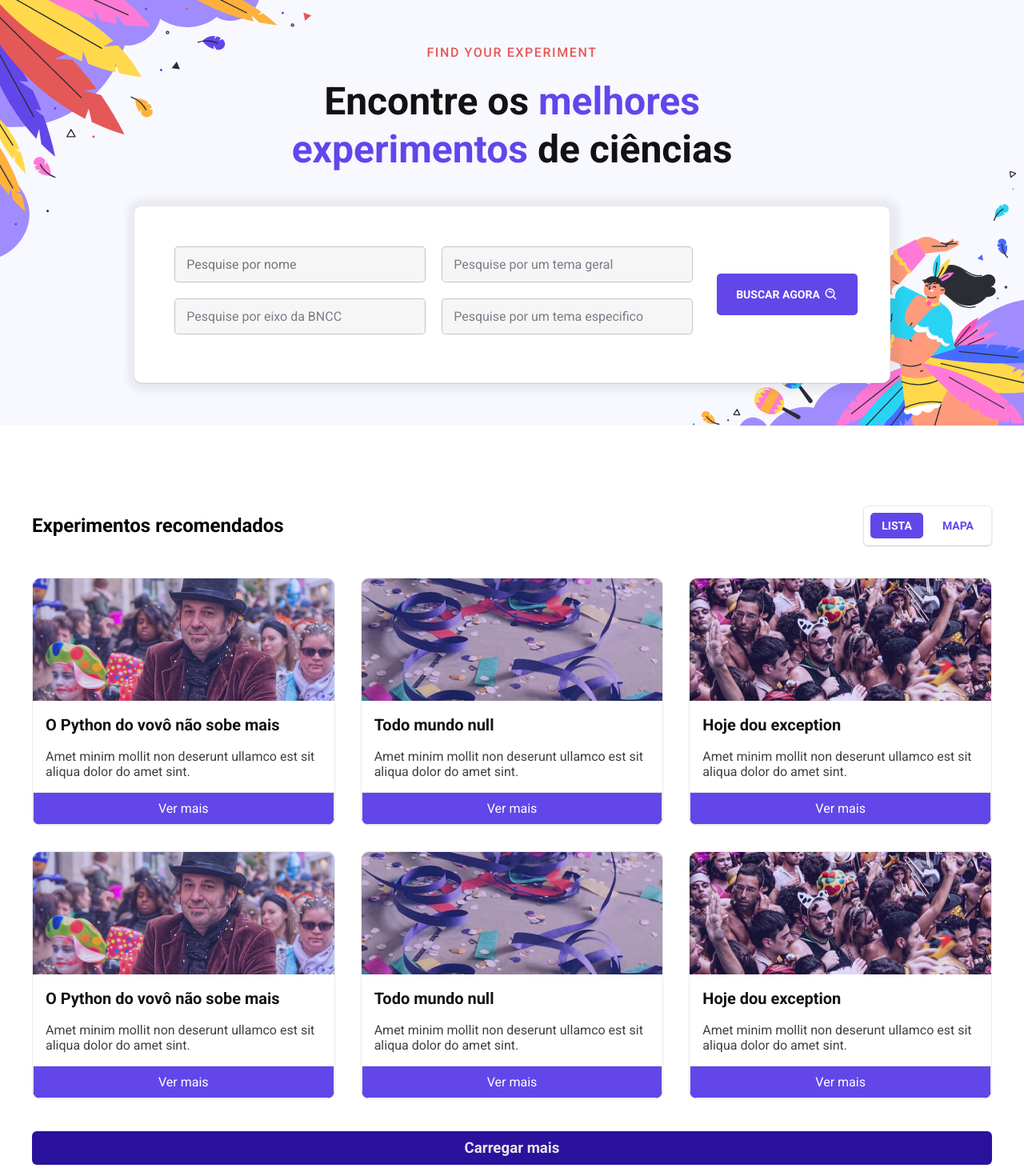
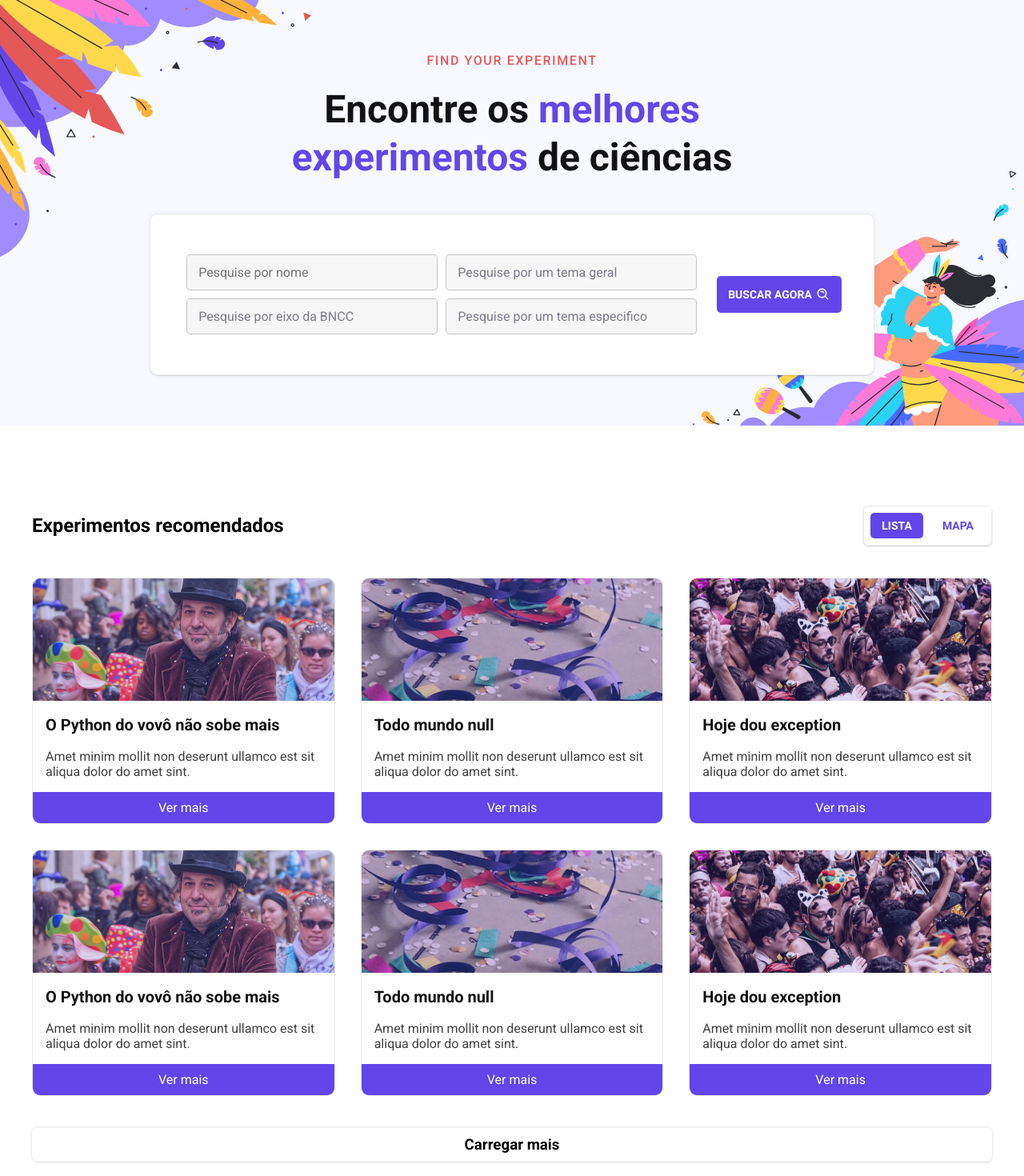
Before and after one commit to felptest/testing, a Next.js app: page / in a window 1280 px wide. Shown: the top 1470 px of the page at 80% size. Built offline with nearby package versions, Linux system fonts and the light colour scheme.

Commit message:
update home page

```diff
--- a/src/app/page.module.css
+++ b/src/app/page.module.css
@@ -22,7 +22,7 @@
   text-transform: uppercase;
   cursor: pointer;
 
-  padding: 1.4rem 2.4rem;
+  padding: 1.1rem 1.4rem;;
   border-radius: 0.5rem;
 
   background: #6246ea;
@@ -184,15 +184,14 @@
   background: #ffffff;
   border: 0.1rem solid #eaeaea;
   border-radius: 1rem;
-
-  box-shadow: rgb(0 0 0 / 6%) 2px 1px 10px 10px, rgb(0 0 0 / 10%) 0px 1px 0px 0px;
-}
+  box-shadow: rgb(0 0 0 / 6%) 0px 0px 10px 0px, rgb(0 0 0 / 10%) 0px 1px 0px 0px;
+/*   box-shadow: rgb(0 0 0 / 6%) 2px 1px 10px 10px, rgb(0 0 0 / 10%) 0px 1px 0px 0px;
+ */}
 
 .search-field {
   display: flex;
   align-items: center;
-  margin: 1rem;
-  margin-bottom: 2rem;
+  margin: 1rem 0.5rem;
 
   background: #eaeaea73;
   border: 1px solid #8587936e;
@@ -267,17 +266,21 @@ section.cards {
 
 section.bottom {
   display: flex;
-  background-color: rgb(42, 18, 157);
-  color: rgb(232, 230, 227);
+  background-color: white;
+  box-shadow: 0 -1px 5px 0 rgb(0 0 0 / 10%), 0 1px 2px 0 rgb(0 0 0 / 10%);
   margin: 4rem 0rem;
   border-radius: 0.6rem;
 }
 
 section.bottom h3{
   padding: 1rem;
-  cursor: pointer;
   width: 100%;
   text-align: center;
+}
+
+section.bottom h3:hover{
+  cursor: pointer;
+opacity: 0.5;
 }
 
 .card {
@@ -334,7 +337,6 @@ section.bottom h3{
   justify-content: center;
   text-decoration: none;
   color: gray;
-  border: 0.1rem solid #eaeaea;
   padding: 1rem;
   background: #6246ea;
   color: #ffffff;
@@ -402,10 +404,16 @@ section.bottom h3{
 
   .btn-header {
     margin-left: 0rem;
+    padding: 1.4rem 1.4rem;
   }
 
   .search {
     align-items: inherit;
+  }
+
+  .search-field {
+    margin: 1rem 0rem;
+    margin-bottom: 0rem;
   }
 
   .header .content {
```
